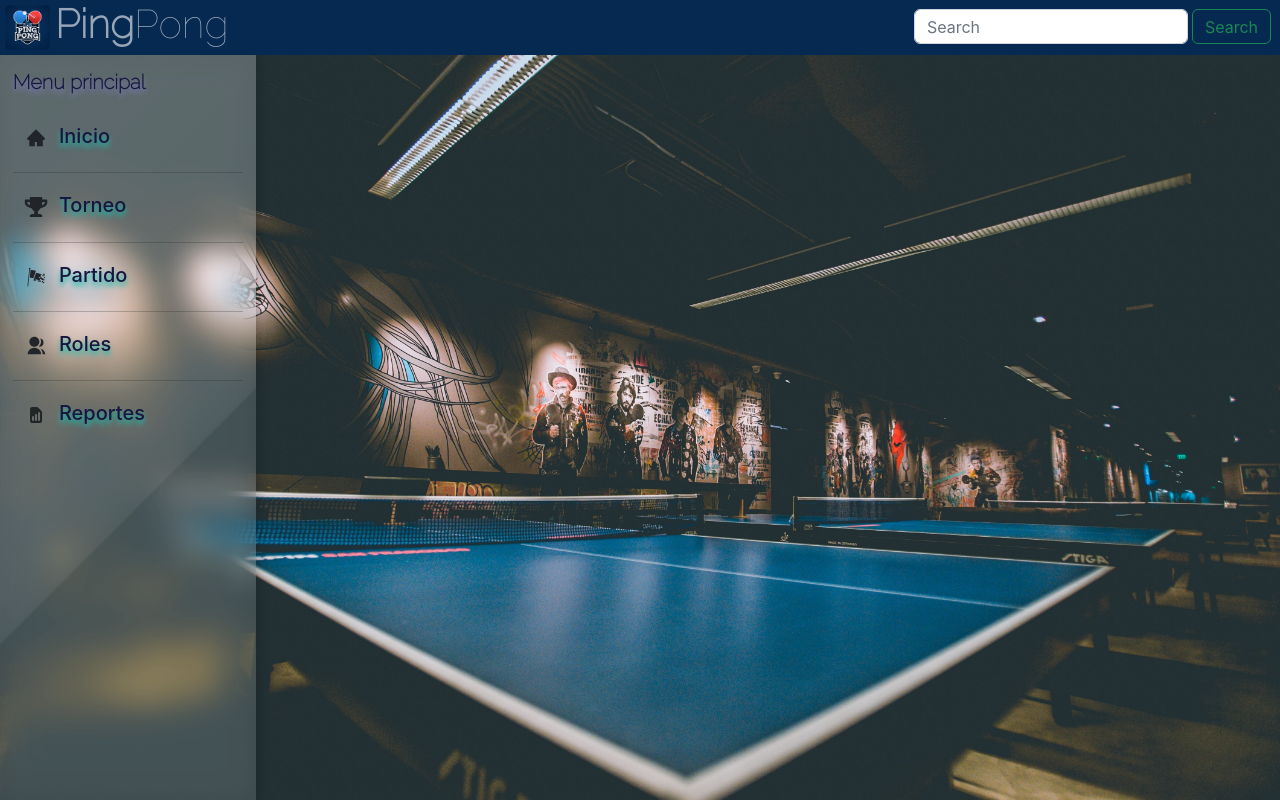
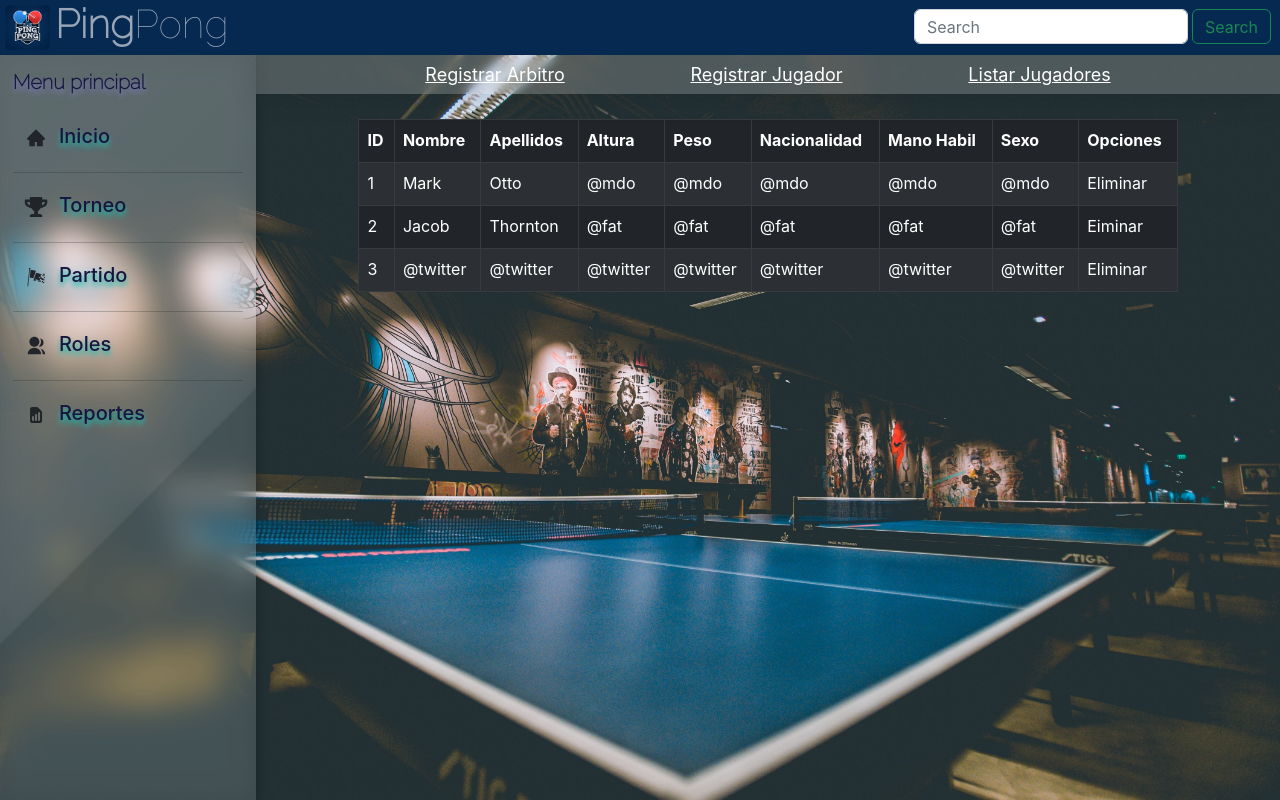
Before and after one commit to Zelechos/Torneos-de-Tenis-de-Mesa-basado-en-llaves, a React (Create React App) app in the folder frontend/: page /roles/listar-jugador in a window 1280 px wide. Built offline with nearby package versions, Linux system fonts and the light colour scheme.

Commit message:
feat: add list players

```diff
--- a/frontend/src/landing_page/pages/ConsumeApi/Roles/Jugador/FormJugador.jsx
+++ b/frontend/src/landing_page/pages/ConsumeApi/Roles/Jugador/FormJugador.jsx
@@ -1,5 +1,6 @@
 import Form from "react-bootstrap/Form";
 import JugadorImg from "./img-jugador.jpg";
+
 function FormJugador() {
   return (
     <div className="main">
--- /dev/null
+++ b/frontend/src/landing_page/pages/ConsumeApi/Roles/Jugador/TablaJugador.jsx
@@ -0,0 +1,58 @@
+import Table from "react-bootstrap/Table";
+
+function TablaJugador() {
+  return (
+    <Table striped bordered hover variant="dark">
+      <thead>
+        <tr>
+          <th>ID</th>
+          <th>Nombre</th>
+          <th>Apellidos</th>
+          <th>Altura</th>
+          <th>Peso</th>
+          <th>Nacionalidad</th>
+          <th>Mano Habil</th>
+          <th>Sexo</th>
+          <th>Opciones</th>
+        </tr>
+      </thead>
+      <tbody>
+        <tr>
+          <td>1</td>
+          <td>Mark</td>
+          <td>Otto</td>
+          <td>@mdo</td>
+          <td>@mdo</td>
+          <td>@mdo</td>
+          <td>@mdo</td>
+          <td>@mdo</td>
+          <td>Eliminar</td>
+        </tr>
+        <tr>
+          <td>2</td>
+          <td>Jacob</td>
+          <td>Thornton</td>
+          <td>@fat</td>
+          <td>@fat</td>
+          <td>@fat</td>
+          <td>@fat</td>
+          <td>@fat</td>
+          <td>Eiminar</td>
+        </tr>
+        <tr>
+          <td>3</td>
+          <td>@twitter</td>
+          <td>@twitter</td>
+          <td>@twitter</td>
+          <td>@twitter</td>
+          <td>@twitter</td>
+          <td>@twitter</td>
+          <td>@twitter</td>
+          <td>Eliminar</td>
+        </tr>
+      </tbody>
+    </Table>
+  );
+}
+
+export default TablaJugador;
--- a/frontend/src/landing_page/pages/Rol.jsx
+++ b/frontend/src/landing_page/pages/Rol.jsx
@@ -5,7 +5,6 @@ const Rol = () => {
   return (
     <div className="container-arbitro">
       <div className="container-nav-header">
-        {/* <h1 className="title-tournament">Roles</h1> */}
         <div className="cotainer-nav">
           <nav
             className="nav-arbitro"
@@ -16,6 +15,9 @@ const Rol = () => {
             </Link>
             <Link to="./registrar-jugador" className="link">
               Registrar Jugador
+            </Link>
+            <Link to="./listar-jugador" className="link">
+              Listar Jugadores
             </Link>
           </nav>
         </div>
--- a/frontend/src/landing_page/vertical_menu/Menu.jsx
+++ b/frontend/src/landing_page/vertical_menu/Menu.jsx
@@ -18,6 +18,7 @@ import FormPartido from "../pages/ConsumeApi/FormPartido/FormPartido";
 import ListPartidos from "../pages/ConsumeApi/ListPartidos/ListPartidos";
 import FormArbitro from "../pages/ConsumeApi/Roles/Arbitro/FormArbitro";
 import FormJugador from "../pages/ConsumeApi/Roles/Jugador/FormJugador";
+import TablaJugador from "../pages/ConsumeApi/Roles/Jugador/TablaJugador";
 
 const Menu = () => {
   return (
@@ -92,6 +93,7 @@ const Menu = () => {
             <Route index element={<FormArbitro />} />
             **
             <Route path="registrar-jugador" element={<FormJugador />} />
+            <Route path="listar-jugador" element={<TablaJugador />} />
           </Route>
           <Route path="/reportes" element={<Reportes />} />
         </Routes>
```
